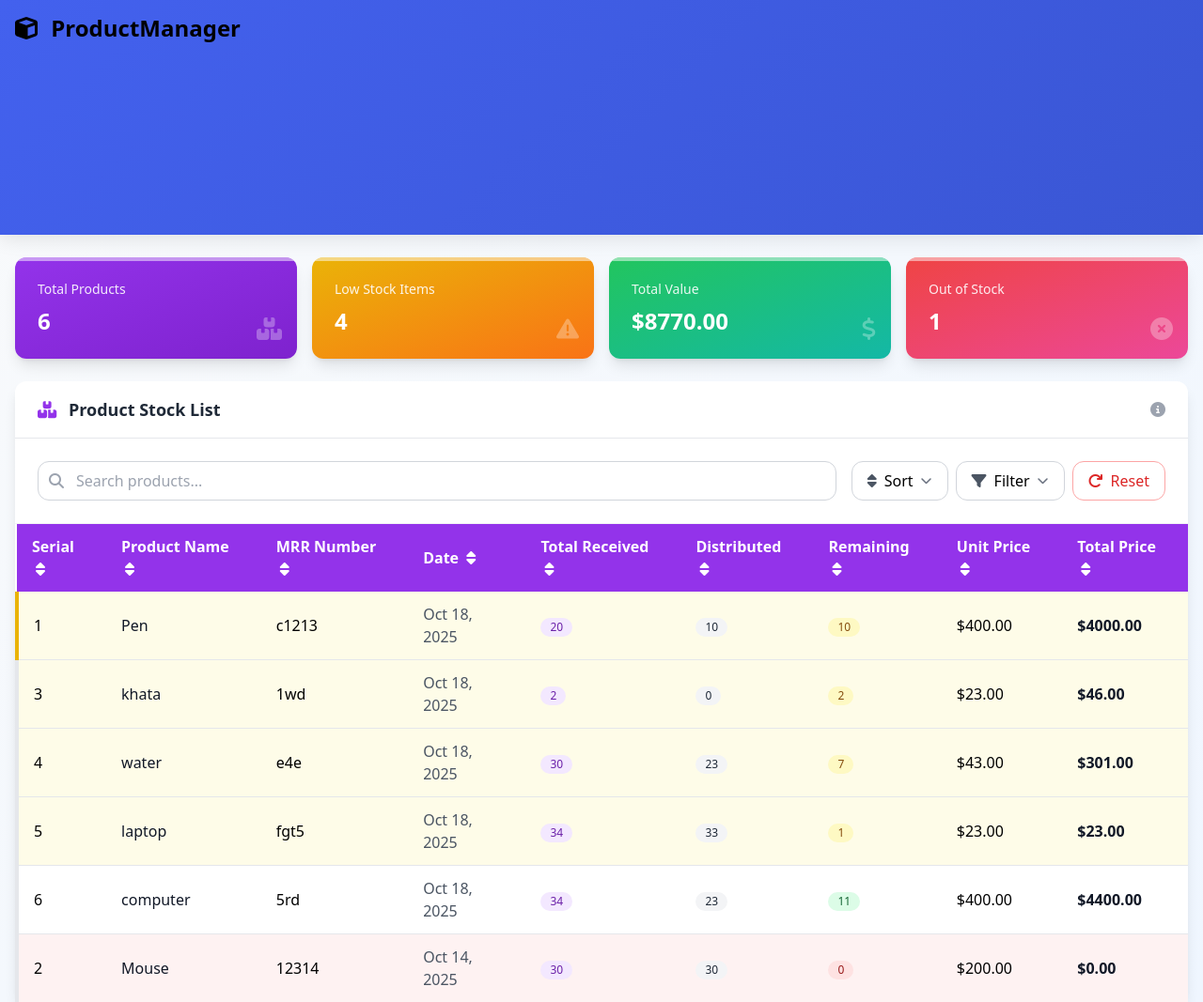
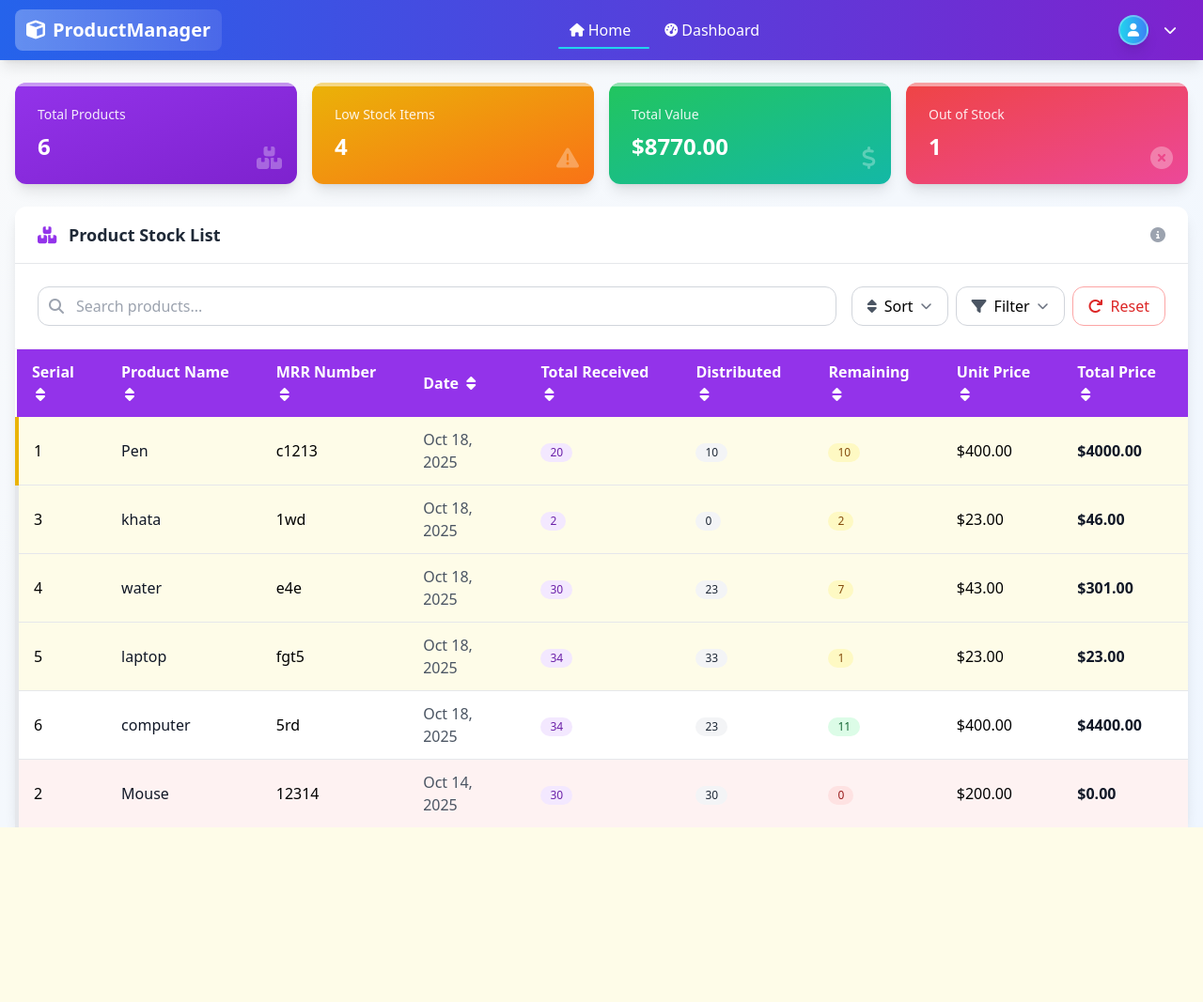
Before and after one commit to Shawon5030/Store-Management-System, a Django app: page / in a window 1280 px wide. Shown: the whole page at 94% size. After the commit the page ends 881 px from the top, so only its background shows below. Run offline with Django 5.2, Linux system fonts and the light colour scheme; a user stored in the database is signed in; data comes from the database, SQL or seed files in the repository; some libraries are stand-ins or nearby versions.

Commit message:
Update nav.html

```diff
--- a/app/templates/navbar/nav.html
+++ b/app/templates/navbar/nav.html
@@ -4,258 +4,130 @@
     <meta charset="UTF-8">
     <meta name="viewport" content="width=device-width, initial-scale=1.0">
     <title>Modern ProductManager Navbar</title>
-    <!-- Bootstrap 5 CSS -->
-
-    <style>
-        :root {
-            --primary-color: #4361ee;
-            --primary-dark: #3a56d4;
-            --primary-light: #5a75f5;
-            --accent-color: #4cc9f0;
-            --text-light: #f8f9fa;
-            --text-dark: #212529;
-            --shadow: 0 4px 20px rgba(0, 0, 0, 0.1);
-            --transition: all 0.3s cubic-bezier(0.25, 0.8, 0.25, 1);
-        }
-
-        .navbar {
-            background: linear-gradient(135deg, var(--primary-color) 0%, var(--primary-dark) 100%) !important;
-            box-shadow: var(--shadow);
-            padding: 0.75rem 0;
-            transition: var(--transition);
-        }
-
-        .navbar-brand {
-            font-weight: 700;
-            font-size: 1.5rem;
-            position: relative;
-            overflow: hidden;
-            padding: 0.5rem 1rem;
-            border-radius: 8px;
-            transition: var(--transition);
-        }
-
-        .navbar-brand::before {
-            content: '';
-            position: absolute;
-            top: 0;
-            left: -100%;
-            width: 100%;
-            height: 100%;
-            background: linear-gradient(90deg, transparent, rgba(255, 255, 255, 0.2), transparent);
-            transition: left 0.7s;
-        }
-
-        .navbar-brand:hover::before {
-            left: 100%;
-        }
-
-        .navbar-brand:hover {
-            transform: translateY(-2px);
-            box-shadow: 0 6px 15px rgba(0, 0, 0, 0.15);
-        }
-
-        .navbar-nav .nav-link {
-            position: relative;
-            padding: 0.5rem 1rem;
-            margin: 0 0.25rem;
-            border-radius: 6px;
-            font-weight: 500;
-            transition: var(--transition);
-            overflow: hidden;
-        }
-
-        .navbar-nav .nav-link::before {
-            content: '';
-            position: absolute;
-            bottom: 0;
-            left: 0;
-            width: 0;
-            height: 3px;
-            background-color: var(--accent-color);
-            transition: width 0.3s ease;
-            border-radius: 3px 3px 0 0;
-        }
-
-        .navbar-nav .nav-link:hover {
-            background-color: rgba(255, 255, 255, 0.1);
-            transform: translateY(-2px);
-        }
-
-        .navbar-nav .nav-link:hover::before {
-            width: 100%;
-        }
-
-        .navbar-nav .nav-link.active {
-            background-color: rgba(255, 255, 255, 0.15);
-        }
-
-        .navbar-nav .nav-link.active::before {
-            width: 100%;
-        }
-
-        .dropdown-menu {
-            border: none;
-            box-shadow: var(--shadow);
-            border-radius: 10px;
-            overflow: hidden;
-            margin-top: 10px;
-            animation: dropdownFade 0.3s ease;
-        }
-
-        @keyframes dropdownFade {
-            from {
-                opacity: 0;
-                transform: translateY(-10px);
-            }
-            to {
-                opacity: 1;
-                transform: translateY(0);
-            }
-        }
-
-        .dropdown-item {
-            padding: 0.75rem 1.25rem;
-            transition: var(--transition);
-            position: relative;
-            overflow: hidden;
-        }
-
-        .dropdown-item::before {
-            content: '';
-            position: absolute;
-            left: -100%;
-            top: 0;
-            width: 100%;
-            height: 100%;
-            background: linear-gradient(90deg, transparent, rgba(67, 97, 238, 0.1), transparent);
-            transition: left 0.5s;
-        }
-
-        .dropdown-item:hover::before {
-            left: 100%;
-        }
-
-        .dropdown-item:hover {
-            background-color: rgba(67, 97, 238, 0.05);
-            padding-left: 1.5rem;
-        }
-
-        .notification-badge {
-            animation: pulse 2s infinite;
-        }
-
-        @keyframes pulse {
-            0% {
-                box-shadow: 0 0 0 0 rgba(220, 53, 69, 0.7);
-            }
-            70% {
-                box-shadow: 0 0 0 7px rgba(220, 53, 69, 0);
-            }
-            100% {
-                box-shadow: 0 0 0 0 rgba(220, 53, 69, 0);
-            }
-        }
-
-        .user-avatar {
-            background: linear-gradient(135deg, var(--accent-color) 0%, var(--primary-light) 100%);
-            transition: var(--transition);
-            box-shadow: 0 0 0 2px rgba(255, 255, 255, 0.3);
-        }
-
-        .user-dropdown:hover .user-avatar {
-            transform: scale(1.1);
-            box-shadow: 0 0 0 2px rgba(255, 255, 255, 0.7);
-        }
-
-        .notification-item {
-            transition: var(--transition);
-        }
-
-        .notification-item:hover {
-            background-color: rgba(0, 0, 0, 0.03);
-            transform: translateX(5px);
-        }
-
-        .navbar-toggler {
-            border: none;
-            padding: 0.5rem;
-            transition: var(--transition);
-        }
-
-        .navbar-toggler:focus {
-            box-shadow: 0 0 0 2px rgba(255, 255, 255, 0.5);
-        }
-
-        .navbar-toggler:hover {
-            background-color: rgba(255, 255, 255, 0.1);
-        }
-
-        /* Responsive adjustments */
-        @media (max-width: 991.98px) {
-            .navbar-collapse {
-                background: linear-gradient(135deg, var(--primary-color) 0%, var(--primary-dark) 100%);
-                padding: 1rem;
-                border-radius: 10px;
-                margin-top: 10px;
-                box-shadow: var(--shadow);
-            }
-
-            .navbar-nav .nav-link {
-                margin: 0.25rem 0;
-            }
-        }
-    </style>
+    <!-- Tailwind CSS -->
+    <script src="https://cdn.tailwindcss.com"></script>
+    <!-- Font Awesome -->
+    <link rel="stylesheet" href="https://cdnjs.cloudflare.com/ajax/libs/font-awesome/6.4.0/css/all.min.css">
 </head>
 <body>
-    <nav class="navbar navbar-expand-lg navbar-dark bg-primary sticky-top">
-        <div class="container">
-            <a class="navbar-brand fw-bold" href="{% url 'home' %}">
-                <i class="fas fa-cube me-2"></i>
-                ProductManager
-            </a>
+    <nav class="bg-gradient-to-r from-blue-600 to-purple-700 shadow-lg sticky top-0 z-50">
+        <div class="container mx-auto px-4">
+            <div class="flex items-center justify-between h-16">
+                <!-- Brand Logo -->
+                <a href="{% url 'home' %}" class="flex items-center space-x-2 text-white font-bold text-xl bg-white/10 hover:bg-white/20 rounded-lg px-3 py-2 transition-all duration-300 hover:shadow-lg relative overflow-hidden group">
+                    <i class="fas fa-cube"></i>
+                    <span>ProductManager</span>
+                    <div class="absolute inset-0 -left-full bg-gradient-to-r from-transparent via-white/20 to-transparent group-hover:left-full transition-all duration-700"></div>
+                </a>
 
-            <button class="navbar-toggler" type="button" data-bs-toggle="collapse" data-bs-target="#navbarMain">
-                <span class="navbar-toggler-icon"></span>
-            </button>
+                <!-- Mobile Menu Button -->
+                <button class="lg:hidden text-white p-2 rounded-lg hover:bg-white/10 focus:outline-none focus:ring-2 focus:ring-white/50 transition-all duration-300">
+                    <i class="fas fa-bars text-xl"></i>
+                </button>
 
-            <div class="collapse navbar-collapse" id="navbarMain">
-                <ul class="navbar-nav me-auto">
-                    <li class="nav-item">
-                        <a class="nav-link {% if request.resolver_match.url_name == 'home' %}active{% endif %}" href="{% url 'home' %}">
-                            <i class="fas fa-home me-1"></i> Home
+                <!-- Navigation Links -->
+                <div class="hidden lg:flex items-center space-x-1">
+                    <div class="flex items-center space-x-1">
+                        <a href="{% url 'home' %}" class="flex items-center space-x-1 text-white px-4 py-2 rounded-lg transition-all duration-300 hover:bg-white/10 relative group">
+                            <i class="fas fa-home text-sm"></i>
+                            <span>Home</span>
+                            <div class="absolute bottom-0 left-0 w-0 h-0.5 bg-cyan-400 group-hover:w-full transition-all duration-300 rounded-full"></div>
+                            {% if request.resolver_match.url_name == 'home' %}
+                            <div class="absolute bottom-0 left-0 w-full h-0.5 bg-cyan-400 rounded-full"></div>
+                            {% endif %}
                         </a>
-                    </li>
-                    <li class="nav-item">
-                        <a class="nav-link {% if request.resolver_match.url_name == 'dashboard' %}active{% endif %}" href="{% url 'dashboard' %}">
-                            <i class="fas fa-tachometer-alt me-1"></i> Dashboard
+
+                        <a href="{% url 'dashboard' %}" class="flex items-center space-x-1 text-white px-4 py-2 rounded-lg transition-all duration-300 hover:bg-white/10 relative group">
+                            <i class="fas fa-tachometer-alt text-sm"></i>
+                            <span>Dashboard</span>
+                            <div class="absolute bottom-0 left-0 w-0 h-0.5 bg-cyan-400 group-hover:w-full transition-all duration-300 rounded-full"></div>
+                            {% if request.resolver_match.url_name == 'dashboard' %}
+                            <div class="absolute bottom-0 left-0 w-full h-0.5 bg-cyan-400 rounded-full"></div>
+                            {% endif %}
                         </a>
-                    </li>
-                </ul>
+                    </div>
+                </div>
 
-
-                <ul class="navbar-nav ms-auto">
-
-
-                    <li class="nav-item dropdown user-dropdown">
-                        <a class="nav-link dropdown-toggle d-flex align-items-center" href="#" role="button" data-bs-toggle="dropdown">
-                            <div class="rounded-circle user-avatar d-flex align-items-center justify-content-center me-2" style="width: 35px; height: 35px;">
-                                <i class="fas fa-user text-white"></i>
+                <!-- User Dropdown -->
+                <div class="hidden lg:flex items-center space-x-4">
+                    <div class="relative group">
+                        <button class="flex items-center space-x-2 text-white px-3 py-2 rounded-lg transition-all duration-300 hover:bg-white/10">
+                            <div class="w-8 h-8 bg-gradient-to-r from-cyan-400 to-blue-500 rounded-full flex items-center justify-center shadow-lg border-2 border-white/30">
+                                <i class="fas fa-user text-white text-sm"></i>
                             </div>
                             <span>{{request.user.first_name}}</span>
+                            <i class="fas fa-chevron-down text-sm transition-transform duration-300 group-hover:rotate-180"></i>
+                        </button>
+
+                        <!-- Dropdown Menu -->
+                        <div class="absolute right-0 top-full mt-2 w-48 bg-white rounded-xl shadow-2xl opacity-0 invisible group-hover:opacity-100 group-hover:visible transition-all duration-300 transform translate-y-2 group-hover:translate-y-0">
+                            <div class="py-2">
+                                <a href="{% url 'password_change' %}" class="flex items-center space-x-2 px-4 py-3 text-gray-700 hover:bg-blue-50 transition-all duration-300 hover:pl-6 relative overflow-hidden group">
+                                    <i class="fas fa-key text-blue-500 text-sm"></i>
+                                    <span>Change Password</span>
+                                    <div class="absolute inset-0 -left-full bg-gradient-to-r from-transparent via-blue-50 to-transparent group-hover:left-full transition-all duration-500"></div>
+                                </a>
+                                <div class="border-t border-gray-100 my-1"></div>
+                                <a href="{% url 'logout' %}" class="flex items-center space-x-2 px-4 py-3 text-gray-700 hover:bg-red-50 transition-all duration-300 hover:pl-6 relative overflow-hidden group">
+                                    <i class="fas fa-sign-out-alt text-red-500 text-sm"></i>
+                                    <span>Logout</span>
+                                    <div class="absolute inset-0 -left-full bg-gradient-to-r from-transparent via-red-50 to-transparent group-hover:left-full transition-all duration-500"></div>
+                                </a>
+                            </div>
+                        </div>
+                    </div>
+                </div>
+            </div>
+
+            <!-- Mobile Menu -->
+            <div class="lg:hidden bg-gradient-to-br from-blue-600 to-purple-700 rounded-lg shadow-lg mt-2 p-4 hidden">
+                <div class="space-y-2">
+                    <a href="{% url 'home' %}" class="flex items-center space-x-3 text-white px-4 py-3 rounded-lg transition-all duration-300 hover:bg-white/10">
+                        <i class="fas fa-home"></i>
+                        <span>Home</span>
+                        {% if request.resolver_match.url_name == 'home' %}
+                        <div class="ml-auto w-2 h-2 bg-cyan-400 rounded-full"></div>
+                        {% endif %}
+                    </a>
+                    <a href="{% url 'dashboard' %}" class="flex items-center space-x-3 text-white px-4 py-3 rounded-lg transition-all duration-300 hover:bg-white/10">
+                        <i class="fas fa-tachometer-alt"></i>
+                        <span>Dashboard</span>
+                        {% if request.resolver_match.url_name == 'dashboard' %}
+                        <div class="ml-auto w-2 h-2 bg-cyan-400 rounded-full"></div>
+                        {% endif %}
+                    </a>
+                    <div class="border-t border-white/20 pt-2 mt-2">
+                        <a href="{% url 'password_change' %}" class="flex items-center space-x-3 text-white px-4 py-3 rounded-lg transition-all duration-300 hover:bg-white/10">
+                            <i class="fas fa-key"></i>
+                            <span>Change Password</span>
                         </a>
-                        <ul class="dropdown-menu dropdown-menu-end">
-
-                            <li><a class="dropdown-item" href="{% url 'password_change' %}"><i class="fas fa-key me-2"></i> Change Password</a></li>
-                            <li><hr class="dropdown-divider"></li>
-                            <li><a class="dropdown-item" href="{% url 'logout' %}"><i class="fas fa-sign-out-alt me-2"></i> Logout</a></li>
-                        </ul>
-                    </li>
-                </ul>
+                        <a href="{% url 'logout' %}" class="flex items-center space-x-3 text-white px-4 py-3 rounded-lg transition-all duration-300 hover:bg-white/10">
+                            <i class="fas fa-sign-out-alt"></i>
+                            <span>Logout</span>
+                        </a>
+                    </div>
+                </div>
             </div>
         </div>
     </nav>
 
+    <script>
+        // Mobile menu toggle
+        document.addEventListener('DOMContentLoaded', function() {
+            const mobileMenuButton = document.querySelector('button[class*="lg:hidden"]');
+            const mobileMenu = document.querySelector('div[class*="lg:hidden"].hidden');
 
+            mobileMenuButton.addEventListener('click', function() {
+                mobileMenu.classList.toggle('hidden');
+            });
+
+            // Close mobile menu when clicking outside
+            document.addEventListener('click', function(event) {
+                if (!event.target.closest('nav')) {
+                    mobileMenu.classList.add('hidden');
+                }
+            });
+        });
+    </script>
 </body>
 </html>
```
